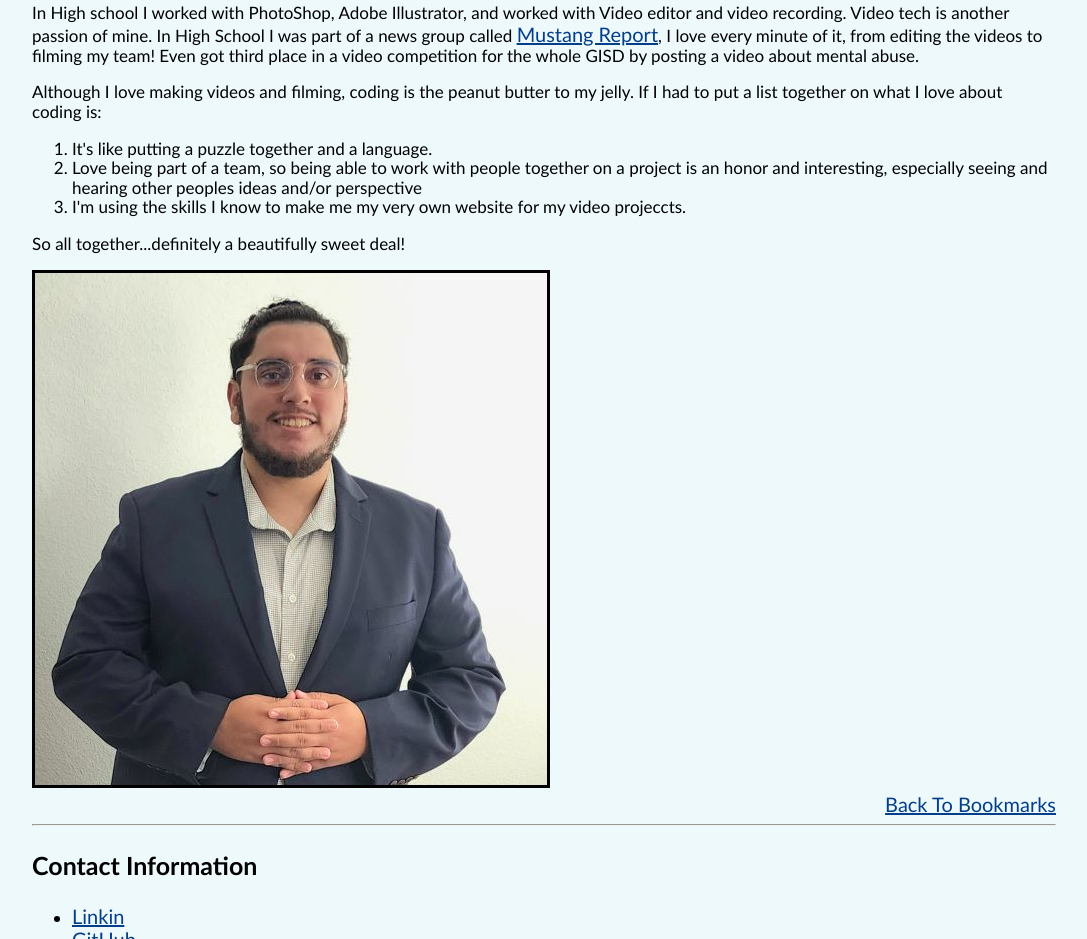
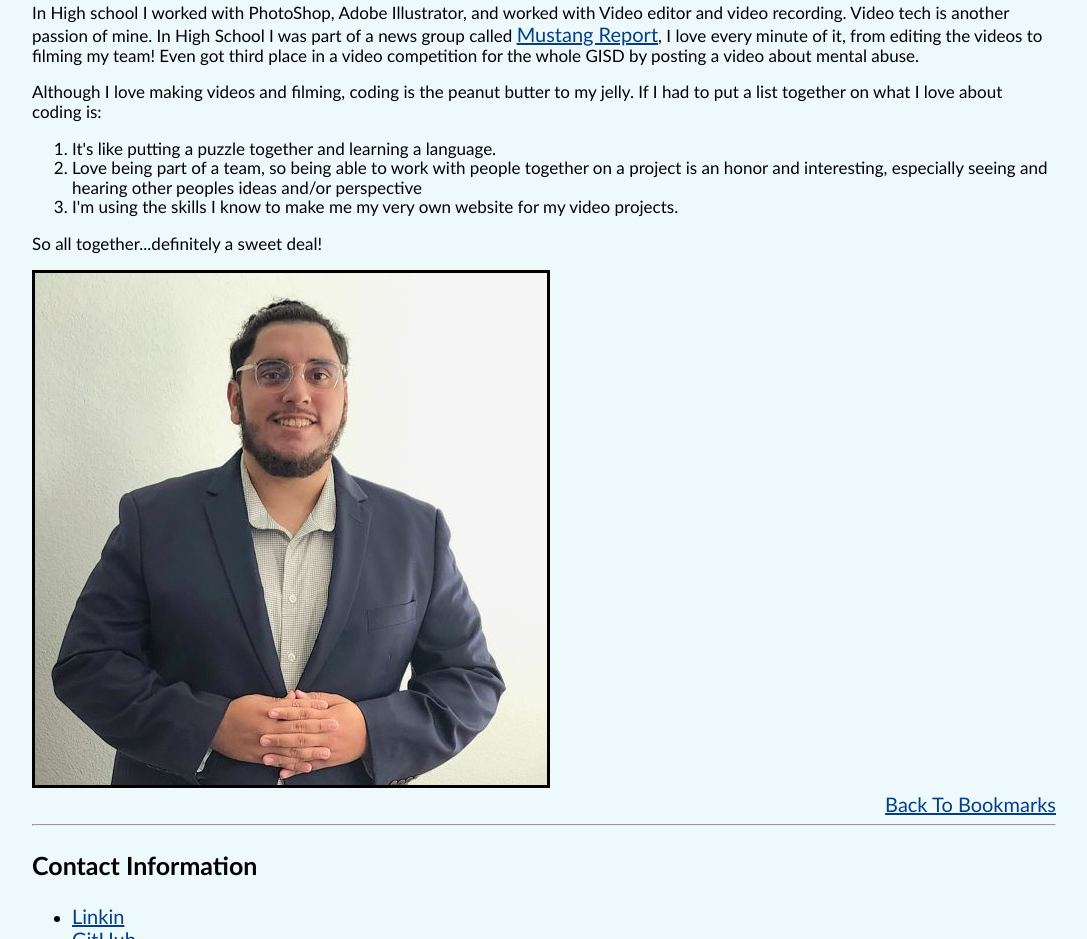
Before and after one commit to mr292a/Portfolio, a plain HTML site: page index.html in a window 1280 px wide. Shown: the part 1083-2022 px from the top of the page, without its empty margins (96-1183 px from the left). Drawn offline with nearby package versions, Linux system fonts and the light colour scheme.

Commit message:
index.html uploaded

```diff
--- a/index.html
+++ b/index.html
@@ -43,11 +43,11 @@
 
       <p>Although I love making videos and filming, coding is the peanut butter to my jelly. If I had to put a list together on what I love about coding is:</p>
       <ol>
-        <li>It's like putting a puzzle together and a language.</li>
+        <li>It's like putting a puzzle together and learning a language.</li>
         <li>Love being part of a team, so being able to work with people together on a project is an honor and interesting, especially seeing and hearing other peoples ideas and/or perspective</li>
-        <li>I'm using the skills I know to make me my very own website for my video projeccts.</li>
+        <li>I'm using the skills I know to make me my very own website for my video projects.</li>
       </ol>
-      <p>So all together...definitely a beautifully sweet deal!</p>
+      <p>So all together...definitely a sweet deal!</p>
       <img src="images/classy-wear.jpg" alt="man wearing a suit."/>
   </article>
     <nav>
```
